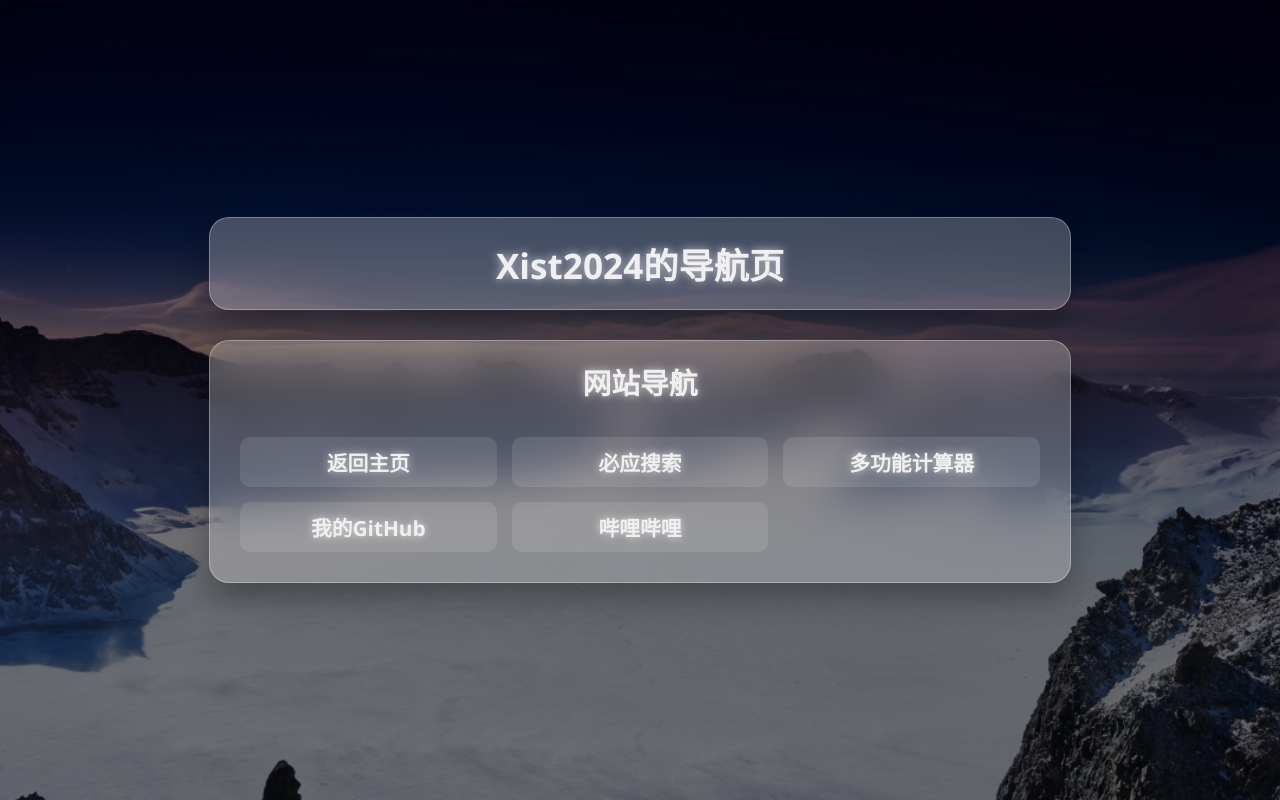
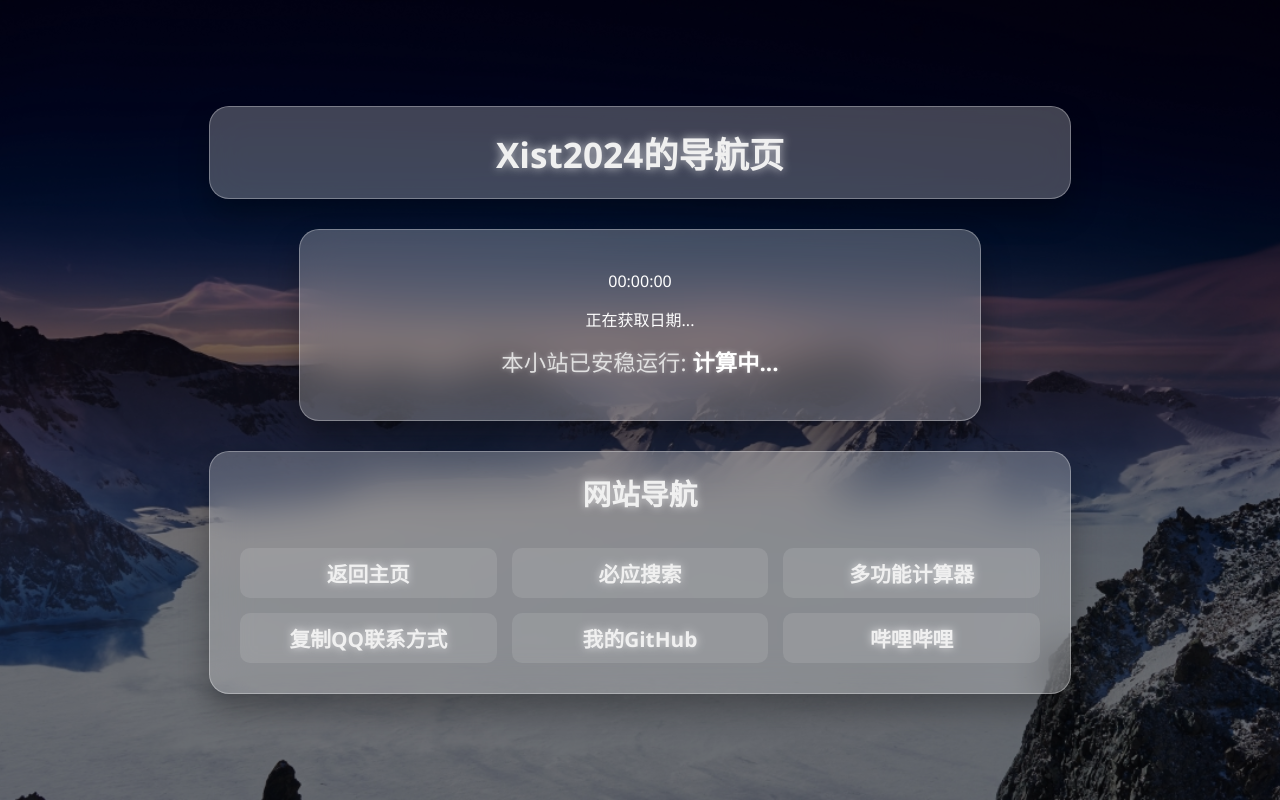
Before and after one commit to Xist2024/navigation, a plain HTML site: page index.html in a window 1280 px wide. Drawn offline with Linux system fonts and the light colour scheme.

Commit message:
Update index.html

```diff
--- a/index.html
+++ b/index.html
@@ -22,35 +22,35 @@
 </head>
 <body>
 
-    <!-- 新增：为弹窗和通知框预留的容器，必须要有！ -->
+    <!-- 为弹窗和通知框预留的容器 -->
     <div id="toast-notification"></div>
     <div id="popup-container"></div>
 
     <div class="card-base site-header">Xist2024的导航页</div>
 
+    <!-- 【新增】时钟与运行时间卡片 (直接从主页复制结构) -->
+    <div class="card-base clock-container">
+        <!-- 为了避免与主页的元素ID冲突，我们使用新的ID -->
+        <div id="nav-current-time">00:00:00</div>
+        <div id="nav-current-date">正在获取日期...</div>
+        <div class="uptime-display">
+            本小站已安稳运行: <span id="nav-uptime">计算中...</span>
+        </div>
+    </div>
+
     <div class="card-base widgets-card navigation-card">
         <h2>网站导航</h2>
         <div class="nav-grid">
-
-            <!-- 【已修改】返回主页 -->
             <a class="widget-item" href="https://qi1.me">返回主页</a>
-
-            <!-- 【已修改】必应搜索 - 改为点击触发弹窗 -->
             <a class="widget-item" onclick="setupSearchEngine()">必应搜索</a>
-
-            <!-- 【新增】多功能计算器 -->
             <a class="widget-item" href="https://qi1.me/Calculator" target="_blank">多功能计算器</a>
-
-            <!-- 【新增】复制QQ联系方式 -->
-
-            <!-- 其他您可以自定义的链接 -->
+            <a class="widget-item" onclick="copyToClipboard('3310088475', 'QQ号')">复制QQ联系方式</a>
             <a class="widget-item" href="https://github.com/Xist2024" target="_blank">我的GitHub</a>
             <a class="widget-item" href="https://www.bilibili.com" target="_blank">哔哩哔哩</a>
-
         </div>
     </div>
 
-    <!-- 关键：链接到新的JS文件来处理交互逻辑 -->
+    <!-- 链接到新的JS文件来处理交互逻辑 -->
     <script src="navigation.js"></script>
 </body>
 </html>
```
